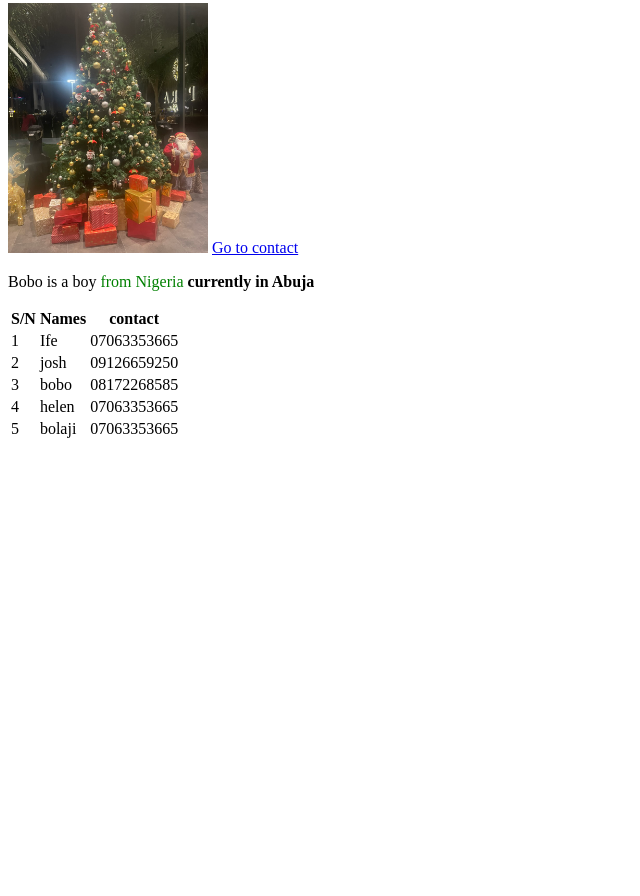
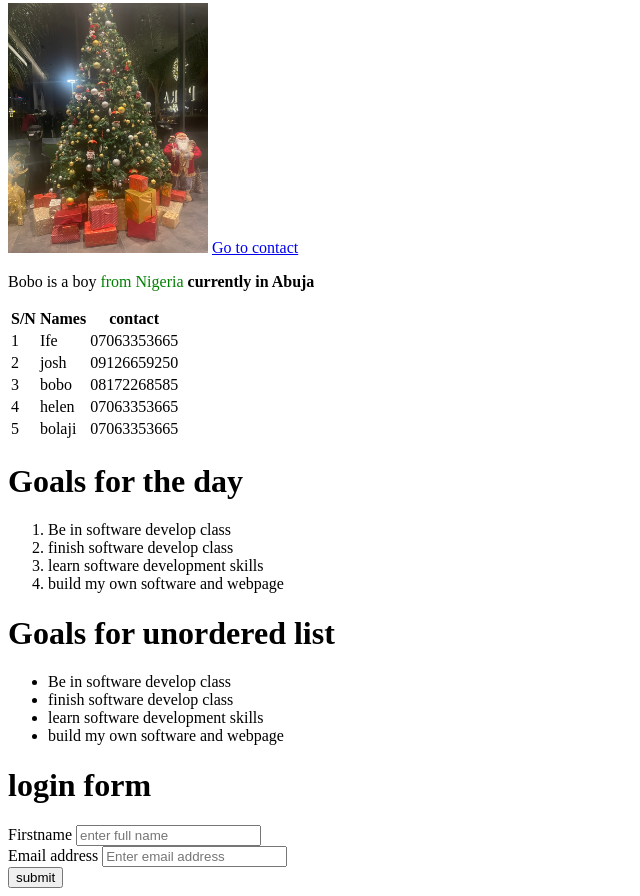
Before and after one commit to chef-jayy/bobo-s-code, a plain HTML site: page index2.html in a window 1280 px wide. Shown: the part 245-1141 px from the top of the page, without its empty margins (0-640 px from the left). Before the commit the page ends 800 px from the top, so only its background shows below. Drawn offline with Linux system fonts and the light colour scheme.

Commit message:
new file

```diff
--- a/index2.html
+++ b/index2.html
@@ -62,6 +62,36 @@
            </tr>
 
         </table>
+        <h1>Goals for the day </h1>
+        <ol>
+            <li> Be in software develop class</li>
+            <li> finish software develop class</li>
+            <li> learn software development skills</li>
+            <li> build my own software and webpage </li>
+        </ol>
+        <h1>Goals for unordered list</h1>
+        <ul>
+            <li> Be in software develop class</li>
+            <li> finish software develop class</li>
+            <li> learn software development skills</li>
+            <li> build my own software and webpage </li>
+        </ul>
+
+        <form>
+            <h1>login form </h1>
+
+            <div>
+              <label>Firstname</label>
+              <input Type="text" placeholder="enter full name"/>
+
+            </div>
+            <div>
+                <label>Email address</label>
+                <input Type="text" placeholder="Enter email address"/>
+            </div>
+
+            <button>submit</button>
+        </form>
 
     </body>
 </html>
```
